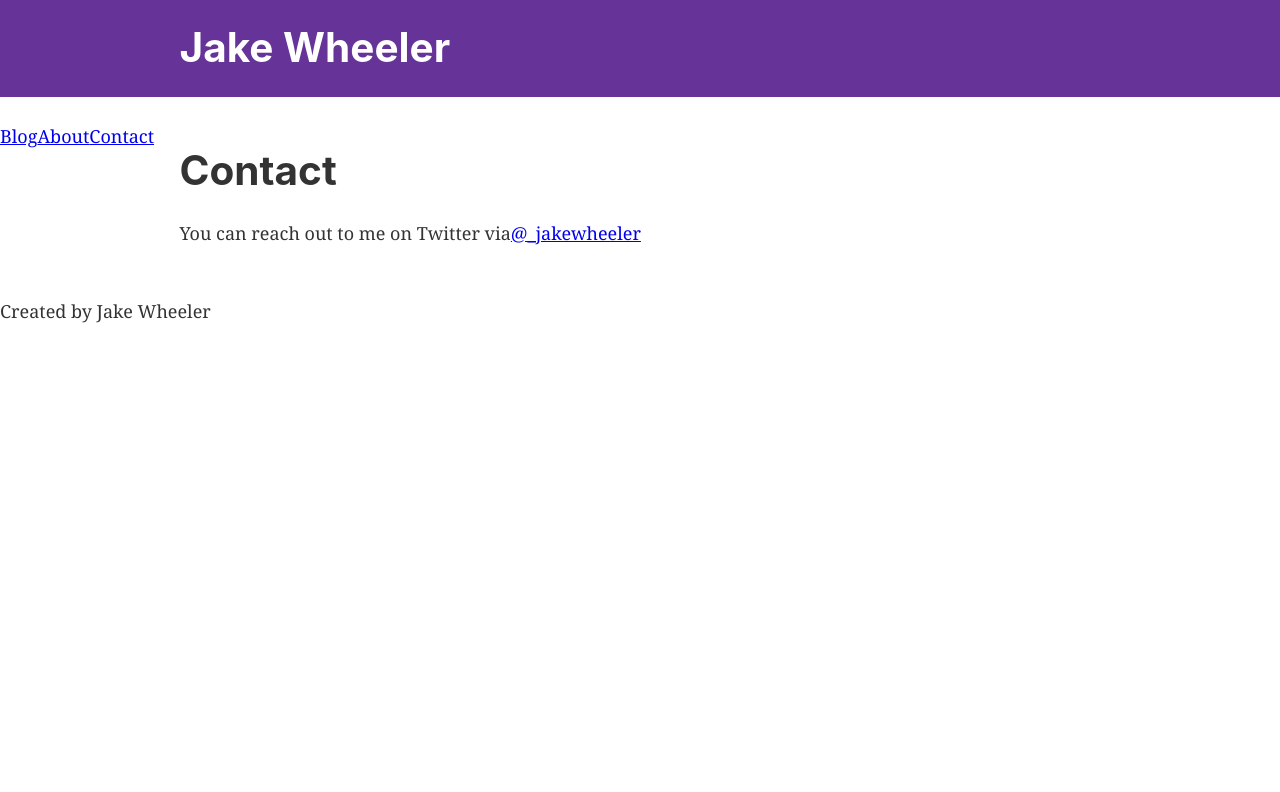
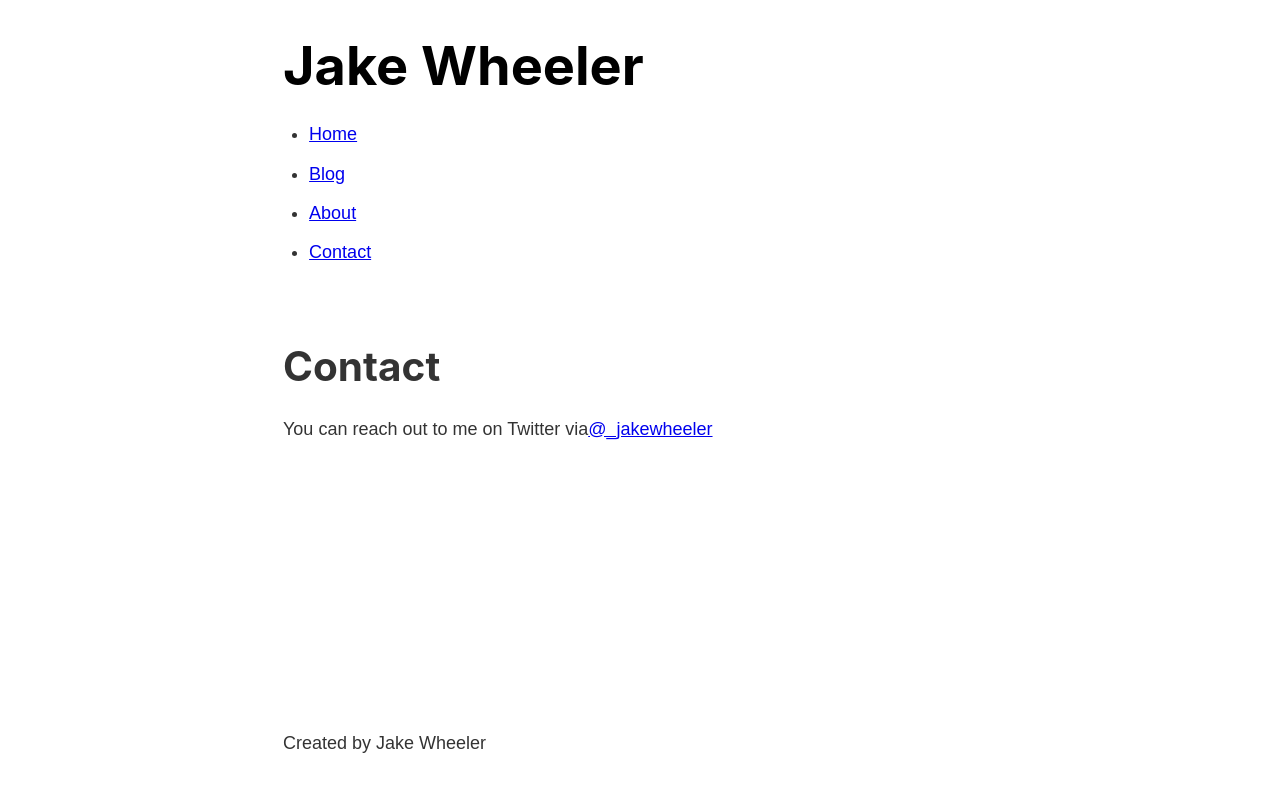
Before and after one commit to jakewheeler/personal-gatsby-site, a Gatsby site: page /contact in a window 1280 px wide. Built offline with nearby package versions, Linux system fonts and the light colour scheme; Gatsby itself is replaced by a stand-in of ours.

Commit message:
added some styling

```diff
--- a/gatsby-config.js
+++ b/gatsby-config.js
@@ -13,6 +13,7 @@ module.exports = {
         path: `${__dirname}/src/images`,
       },
     },
+    `gatsby-plugin-sass`,
     `gatsby-transformer-sharp`,
     `gatsby-plugin-sharp`,
     {
--- a/src/components/header.js
+++ b/src/components/header.js
@@ -2,32 +2,55 @@ import { Link } from "gatsby"
 import PropTypes from "prop-types"
 import React from "react"
 
+import headerStyles from "../styles/header.module.scss"
+
 const Header = ({ siteTitle }) => (
-  <header
-    style={{
-      background: `rebeccapurple`,
-      marginBottom: `1.45rem`,
-    }}
-  >
-    <div
-      style={{
-        margin: `0 auto`,
-        maxWidth: 960,
-        padding: `1.45rem 1.0875rem`,
-      }}
-    >
-      <h1 style={{ margin: 0 }}>
-        <Link
-          to="/"
-          style={{
-            color: `white`,
-            textDecoration: `none`,
-          }}
-        >
-          {siteTitle}
-        </Link>
-      </h1>
-    </div>
+  <header className={headerStyles.header}>
+    <h1>
+      <Link className={headerStyles.title} to="/">
+        {siteTitle}
+      </Link>
+    </h1>
+    <nav>
+      <ul className={headerStyles.navList}>
+        <li>
+          <Link
+            className={headerStyles.navItem}
+            activeClassName={headerStyles.activeNavItem}
+            to="/"
+          >
+            Home
+          </Link>
+        </li>
+        <li>
+          <Link
+            className={headerStyles.navItem}
+            activeClassName={headerStyles.activeNavItem}
+            to="/blog"
+          >
+            Blog
+          </Link>
+        </li>
+        <li>
+          <Link
+            className={headerStyles.navItem}
+            activeClassName={headerStyles.activeNavItem}
+            to="/about"
+          >
+            About
+          </Link>
+        </li>
+        <li>
+          <Link
+            className={headerStyles.navItem}
+            activeClassName={headerStyles.activeNavItem}
+            to="/contact"
+          >
+            Contact
+          </Link>
+        </li>
+      </ul>
+    </nav>
   </header>
 )
 
--- a/src/components/layout.js
+++ b/src/components/layout.js
@@ -1,17 +1,10 @@
-/**
- * Layout component that queries for data
- * with Gatsby's useStaticQuery component
- *
- * See: https://www.gatsbyjs.org/docs/use-static-query/
- */
-
 import React from "react"
 import PropTypes from "prop-types"
-import { useStaticQuery, graphql, Link } from "gatsby"
-
+import { useStaticQuery, graphql } from "gatsby"
 import Header from "./header"
 import Footer from "./footer"
-import "./layout.css"
+import "../styles/index.scss"
+import layoutStyles from "../styles/layout.module.scss"
 
 const Layout = ({ children }) => {
   const data = useStaticQuery(graphql`
@@ -25,25 +18,14 @@ const Layout = ({ children }) => {
   `)
 
   return (
-    <>
-      <Header siteTitle={data.site.siteMetadata.title} />
-      <nav>
-        <Link to="/blog">Blog</Link>
-        <Link to="/about">About</Link>
-        <Link to="/contact">Contact</Link>
-      </nav>
-      <div
-        style={{
-          margin: `0 auto`,
-          maxWidth: 960,
-          padding: `0px 1.0875rem 1.45rem`,
-          paddingTop: 0,
-        }}
-      >
+    <div className={layoutStyles.container}>
+      <div className={layoutStyles.content}>
+        <Header siteTitle={data.site.siteMetadata.title} />
         <main>{children}</main>
       </div>
+
       <Footer />
-    </>
+    </div>
   )
 }
 
--- a/src/pages/contact.js
+++ b/src/pages/contact.js
@@ -9,7 +9,11 @@ const ContactPage = () => {
       <h1>Contact</h1>
       <p>
         You can reach out to me on Twitter via
-        <a href="https://www.twitter.com/_jakewheeler" target="_blank">
+        <a
+          href="https://www.twitter.com/_jakewheeler"
+          target="_blank"
+          rel="noopener noreferrer"
+        >
           @_jakewheeler
         </a>
       </p>
--- a/src/pages/page-2.js
+++ /dev/null
@@ -1,16 +0,0 @@
-import React from "react"
-import { Link } from "gatsby"
-
-import Layout from "../components/layout"
-import SEO from "../components/seo"
-
-const SecondPage = () => (
-  <Layout>
-    <SEO title="Page two" />
-    <h1>Hi from the second page</h1>
-    <p>Welcome to page 2</p>
-    <Link to="/">Go back to the homepage</Link>
-  </Layout>
-)
-
-export default SecondPage
--- /dev/null
+++ b/src/styles/header.module.scss
@@ -0,0 +1,30 @@
+.header {
+  padding: 1rem 0 3rem;
+}
+
+.title {
+  color: #000000;
+  font-size: 3rem;
+  text-decoration: none;
+}
+
+.nav-list {
+  display: flex;
+  list-style-type: none;
+  margin: 0;
+}
+
+.nav-item {
+  color: #999999;
+  font-size: 0.9rem;
+  margin-right: 1.3rem;
+  text-decoration: none;
+}
+
+.nav-item:hover {
+  color: #666666;
+}
+
+.active-nav-item {
+  color: #333333;
+}
--- a/src/components/layout.css
+++ b/src/styles/index.scss
@@ -1,3 +1,5 @@
+/* Reset provided by https://github.com/gatsbyjs/gatsby-starter-blog via MIT license */
+
 html {
   font-family: sans-serif;
   -ms-text-size-adjust: 100%;
@@ -200,7 +202,7 @@ html {
 }
 body {
   color: hsla(0, 0%, 0%, 0.8);
-  font-family: georgia, serif;
+  font-family: sans-serif;
   font-weight: normal;
   word-wrap: break-word;
   font-kerning: normal;
--- /dev/null
+++ b/src/styles/layout.module.scss
@@ -0,0 +1,13 @@
+.container {
+  margin: 0 auto;
+  max-width: 750px;
+  padding: 1rem;
+
+  display: flex;
+  flex-direction: column;
+  min-height: 100vh;
+}
+
+.content {
+  flex-grow: 1;
+}
```
Also changed, not shown: package.json (+12 -10 lines), src/pages/index.js (+8 -10 lines), README.md, 1 other file.
